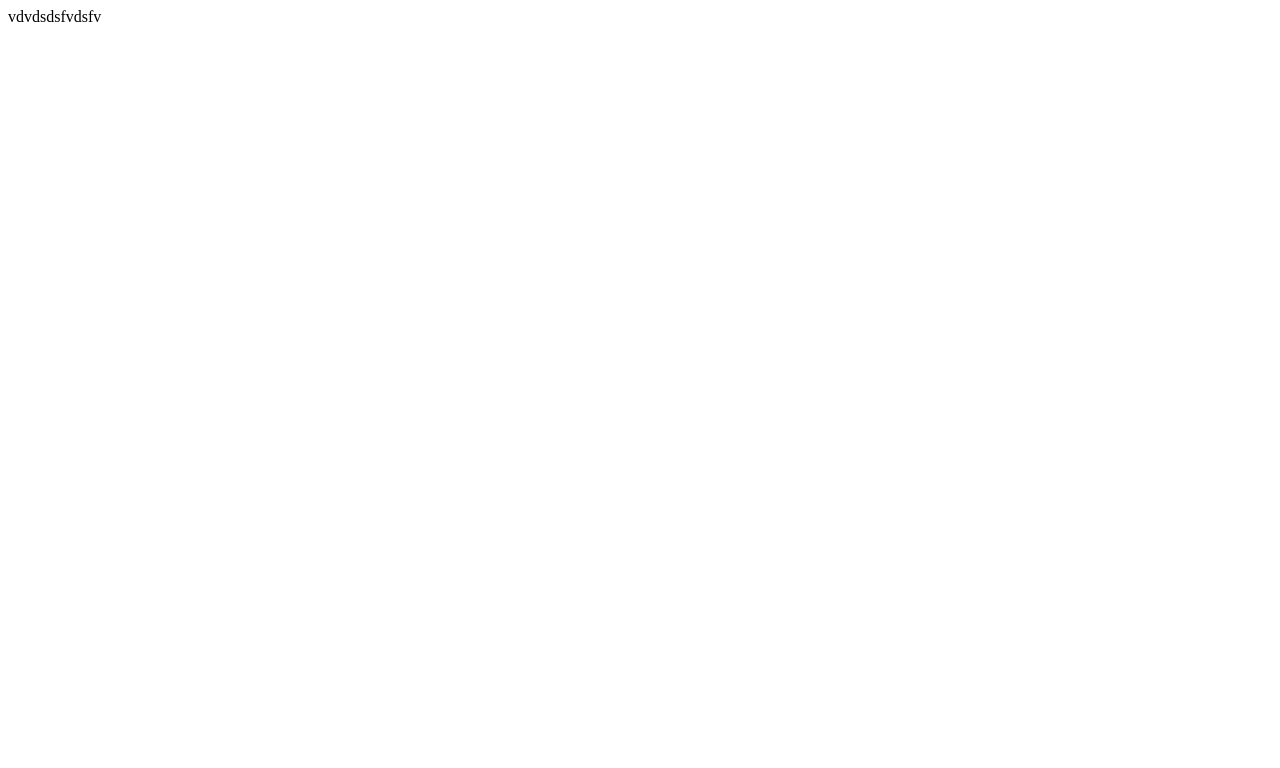
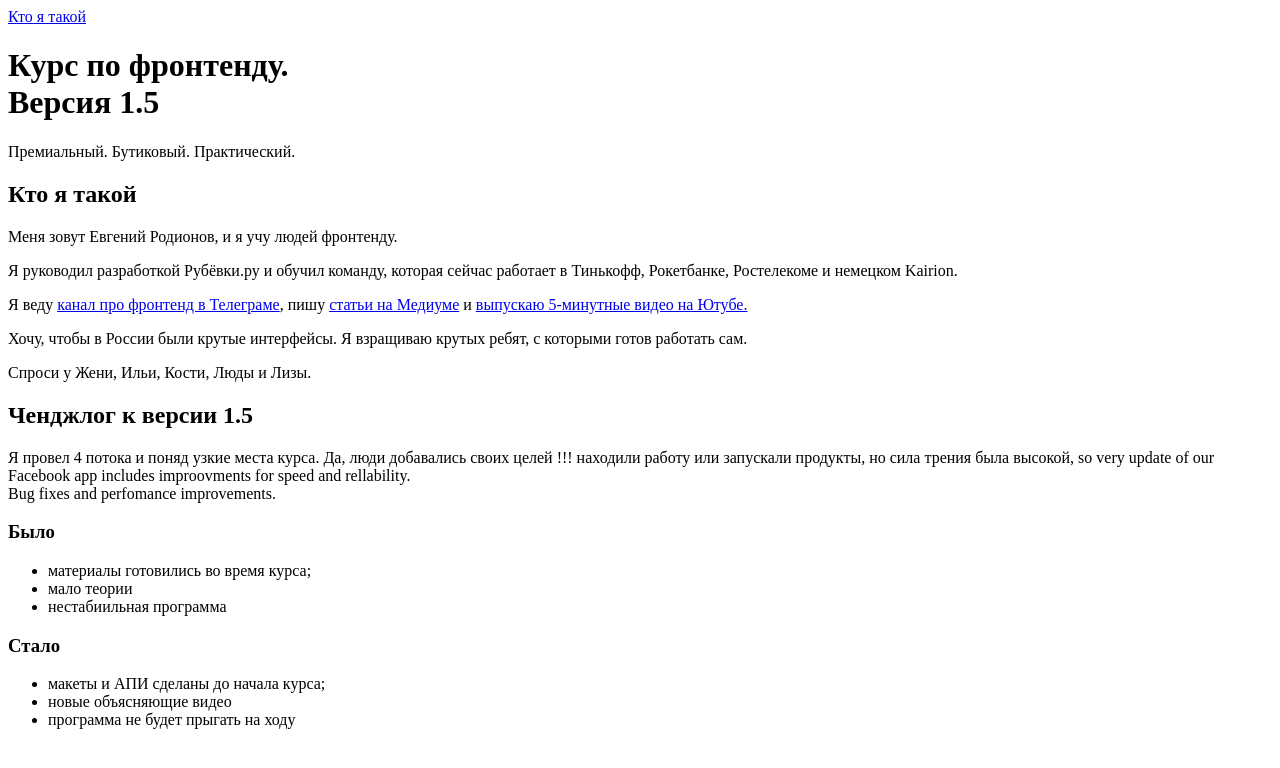
Before and after one commit to BabkaLubashka/verstka, a plain HTML site: page index.html in a window 1280 px wide. Drawn offline with Linux system fonts and the light colour scheme.

Commit message:
Verstka lesson1 complete

```diff
--- a/index.html
+++ b/index.html
@@ -1 +1,47 @@
-vdvdsdsfvdsfv
+<!DOCTYPE html>
+<html lang="ru">
+<head>
+    <title>Курс по фронтенду 1.5</title>
+    <link rel="stylesheet" href="style.css">
+</head>
+<body>
+    <nav>
+        <a href="#asdf">Кто я такой<a/>
+    </nav>
+    <header>
+        <h1>Курс по фронтенду.</br>Версия 1.5</h1>
+        <p>Премиальный. Бутиковый. Практический.</p>
+    </header>
+    <main>
+        <section id="asdf">
+            <h2>Кто я такой</h2>
+            <p>Меня зовут Евгений Родионов, и я учу людей фронтенду.</p>
+            <p>Я руководил разработкой Рубёвки.ру и обучил команду, которая сейчас работает в Тинькофф, Рокетбанке, Ростелекоме и немецком Kairion.</p>
+            <p>Я веду <a href=# >канал про фронтенд в Телеграме</a>, пишу <a href=#>статьи на Медиуме</a> и <a href=#>выпускаю 5-минутные видео на Ютубе.</a></p>
+            <p>Хочу, чтобы в России были крутые интерфейсы. Я взращиваю крутых ребят, с которыми готов работать сам.</p>
+            <aside>
+                <p>Спроси у Жени, Ильи, Кости, Люды и Лизы.</p>
+            </aside>
+        </section>
+
+        <section id="changelog">
+            <h2>Ченджлог к версии 1.5</h2>
+            <p>Я провел 4 потока и поняд узкие места курса. Да, люди добавались своих целей !!!  находили работу или запускали продукты, но сила трения была высокой, so very update of our Facebook app includes improovments for speed and rellability.</br> Bug fixes and perfomance improvements.</p>
+
+            <h3>Было</h3>
+            <ul>
+                <li>материалы готовились во время курса;</li>
+                <li>мало теории</li>
+                <li>нестабиильная программа</li>
+            </ul>
+
+            <h3>Стало</h3>
+            <ul>
+                <li>макеты и АПИ сделаны до начала курса;</li>
+                <li>новые объясняющие видео</li>
+                <li>программа не будет прыгать на ходу</li>
+            </ul>
+        </section>
+    </main>
+</body>
+</html>
```
